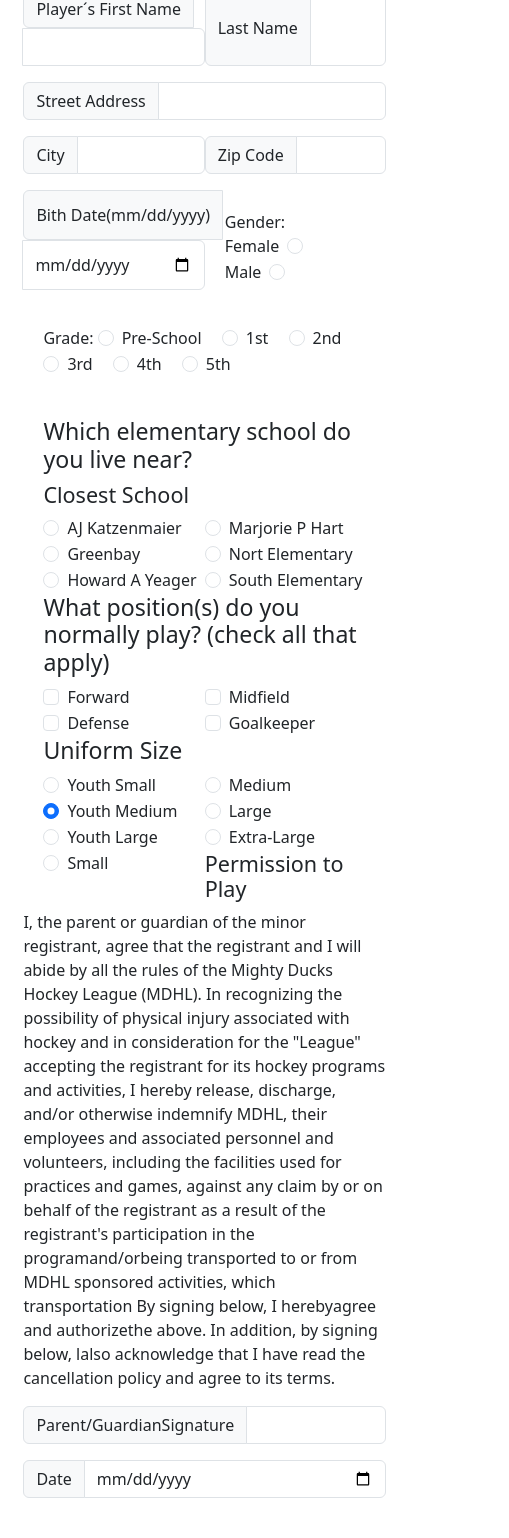
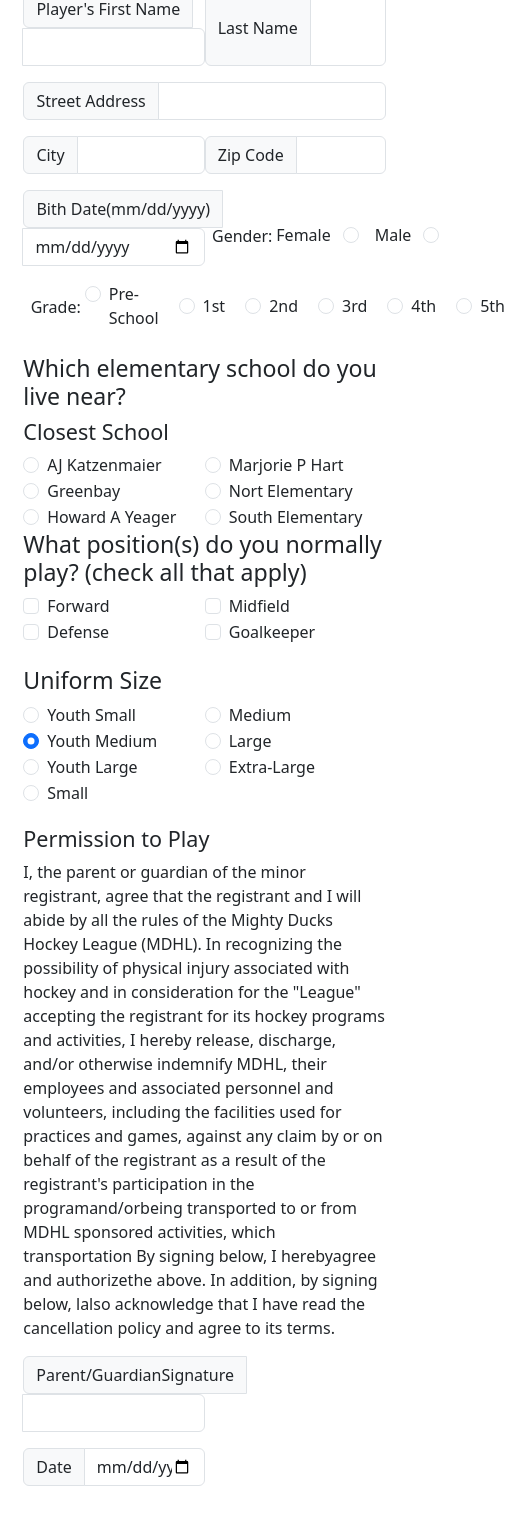
Before and after one commit to smg-code/Practico-4--Sebastian-Gelves, a plain HTML site: page RegistrationForm.html in a window 390 px wide. Shown: the part 263-1801 px from the top of the page, 509 px wide, since content can reach past the window. Drawn offline with nearby package versions, Linux system fonts and the light colour scheme.

Commit message:
practico 4-estilos terminados - falta hacerlo responsive

```diff
--- a/RegistrationForm.html
+++ b/RegistrationForm.html
@@ -9,6 +9,7 @@
     <link rel="stylesheet" href="./styles/stylepersonal.css">
 </head>
 <body class="FormularioTP4">
+    <!--Encabezado -->
     <div class="contenedor">
         <!--Encabezado -->
         <header>
@@ -32,16 +33,16 @@
             </div>
         </header>
     </div>
+    <!-- primera caja - Datos jugador-->
     <section class="Formulario">
         <h1>Registration Form</h1>
-    <!-- primera caja-->
-        <div class="nombreape">
+        <div class="EntradaDatos">
         <!-- primera linea-->
-            <div class="input-group mb-3 cajaname">
-                <span class="input-group-text" id="inputGroup-sizing-default">Player´s First Name</span>
+            <div class="input-group mb-3 EntradaDatosLadoLeft">
+                <span class="input-group-text" id="inputGroup-sizing-default">Player's First Name</span>
                 <input type="text" class="form-control" aria-label="Sizing example input" aria-describedby="inputGroup-sizing-default">
             </div>
-            <div class="input-group mb-3 cajalastname">
+            <div class="input-group mb-3 EntradaDatosLadoRigth">
                 <span class="input-group-text" id="inputGroup-sizing-default">Last Name</span>
                 <input type="text" class="form-control" aria-label="Sizing example input" aria-describedby="inputGroup-sizing-default">
             </div>
@@ -52,23 +53,23 @@
             <input type="text" class="form-control" aria-label="Sizing example input" aria-describedby="inputGroup-sizing-default">
         </div>
          <!-- tercera linea-->
-        <div class="nombreape">
-            <div class="input-group mb-3 cajaname">
+        <div class="EntradaDatos">
+            <div class="input-group mb-3 EntradaDatosLadoLeft">
                 <span class="input-group-text" id="inputGroup-sizing-default">City</span>
                 <input type="text" class="form-control" aria-label="Sizing example input" aria-describedby="inputGroup-sizing-default">
             </div>
-            <div class="input-group mb-3 cajalastname">
+            <div class="input-group mb-3 EntradaDatosLadoRigth">
                 <span class="input-group-text" id="inputGroup-sizing-default">Zip Code</span>
                 <input type="text" class="form-control" aria-label="Sizing example input" aria-describedby="inputGroup-sizing-default">
             </div>
         </div>
          <!-- cuarta linea-->
-        <div class="nombreape">
-            <div class="input-group mb-3 cajaname">
+        <div class="EntradaDatos">
+            <div class="input-group mb-3 EntradaDatosLadoLeft">
                 <span class="input-group-text" id="inputGroup-sizing-default">Bith Date(mm/dd/yyyy)</span>
                 <input type="date" class="form-control" aria-label="Sizing example input" aria-describedby="inputGroup-sizing-default">
             </div>
-            <div class="cajaseleccion">
+            <div class="CajaSeleccionGenero">
             <label for="form-check form-check-inline form-check-reverse">Gender: </label>
             <div class="form-check form-check-inline form-check-reverse">
             <input class="form-check-input" type="radio" name="flexRadioDefault" id="reverseCheck1">
@@ -81,8 +82,8 @@
             </div>
         </div>
          <!-- quinta linea-->
-        <div class="cajaseleccion">
-            <label for="form-check form-check-inline">Grade: </label>
+        <div class="CajaSeleccionGenero">
+            <label for="form-check form-check-inline">Grade:</label>
             <div class="form-check form-check-inline">
             <input class="form-check-input" type="radio" name="flexRadioDefault" id="reverseCheck1">
             <label class="form-check-label" for="reverseCheck1">Pre-School</label>
@@ -108,9 +109,10 @@
                 <label class="form-check-label" for="flexRadioDefault6">5th</label>
             </div>
         </div>
-
-    <!-- segunda caja-->
-    <div class="cajaseleccion">
+    </section>
+    <section>
+    <!-- segunda caja--seleccionar el school mas cercano -->
+    <div class="CajaSeleccionElementos">
         <h3>Which elementary school do you live near?</h3>
         <h4>Closest School</h4>
         <div class="columna-1">
@@ -142,8 +144,10 @@
             </div>
         </div>
     </div>
+    </section>
+    <section>
     <!-- tercera caja-->
-    <div class="cajaseleccion">
+    <div class="CajaSeleccionElementos">
         <h3>What position(s) do you normally play? (check all that apply)</h3>
 
         <div class="columna-1">
@@ -167,8 +171,10 @@
             </div>
         </div>
     </div>
+    </section>
+    <section>
     <!-- cuarta caja-->
-    <div class="cajaseleccion">
+    <div class="CajaSeleccionElementos">
         <h3>Uniform Size</h3>
         <div class="columna-1">
             <div class="form-check">
@@ -204,19 +210,21 @@
             </div>
         </div>
     </div>
+    </section>
+    <section>
     <!-- quinta caja-->
-    <div>
+    <div class="CajaAutorizacion">
         <h4>Permission to Play</h4>
         <p>
             I, the parent or guardian of the minor registrant, agree that the registrant and I will abide by all the rules of the Mighty Ducks Hockey League (MDHL). In recognizing the possibility of physical injury associated with hockey and in consideration for the "League" accepting the registrant for its hockey programs and activities, I hereby release, discharge, and/or otherwise indemnify MDHL, their employees and associated personnel and volunteers, including the facilities used for practices and games, against any claim by or on behalf of the registrant as a result of the registrant's participation in the programand/orbeing transported to or from MDHL sponsored activities, which transportation
 
             By signing below, I herebyagree and authorizethe above. In addition, by signing below, lalso acknowledge that I have read the cancellation policy and agree to its terms.
         </p>
-        <div class="input-group mb-3">
+        <div class="input-group mb-3 InputFirma">
             <span class="input-group-text" id="inputGroup-sizing-default">Parent/GuardianSignature</span>
             <input type="text" class="form-control" aria-label="Sizing example input" aria-describedby="inputGroup-sizing-default">
         </div>
-        <div class="input-group mb-3">
+        <div class="input-group mb-3 InputFirma">
             <span class="input-group-text" id="inputGroup-sizing-default">Date</span>
             <input type="date" class="form-control" aria-label="Sizing example input" aria-describedby="inputGroup-sizing-default">
         </div>
--- a/styles/stylepersonal.css
+++ b/styles/stylepersonal.css
@@ -29,25 +29,47 @@ body {
 }
 .Formulario {
     padding: 3%;
-
 }
-/* which 50% para poder colocar dos input en la misma linea*/
-.cajaname {
+.Formulario h1 {
+    text-align: center;
+}
+/*coloco flex-direccion = row para que queden dos filas*/
+    .EntradaDatos {
+        flex-direction: row;
+        display: flex;
+    }
+    /* which 50% para poder colocar dos input en la misma linea*/
+    .EntradaDatosLadoLeft{
     width: 50%;
     margin: 0;
-}
-    .cajalastname {
+    }
+    .EntradaDatosLadoRigth {
         width: 50%;
         margin: 0;
     }
-    .cajaseleccion {
-        padding: 20px;
+    /* separo datos genero del la entrada de fecha nacimiento*/
+    .CajaSeleccionGenero {
+        padding-left: 2%;
+        display: flex;
+        align-items: center;
     }
-    /*coloco flex-direccion = row para que queden dos filas*/
-    .nombreape {
-        flex-direction: row;
-        display: flex;
+    label {
+        margin-right: 4px;
     }
+.CajaSeleccionElementos {
+    padding: 3%;
+    display: block;
+    margin-bottom: 50px;
+}
+.CajaAutorizacion {
+    padding: 3%;
+    display: block;
+    margin-top: 100px;
+}
+.InputFirma {
+    width: 50%;
+}
+
 /* con float hago que las cajas se coloquen a left, y se colocan una despues de la otra*/
 .columna-1 {
     width: 50%;
```
